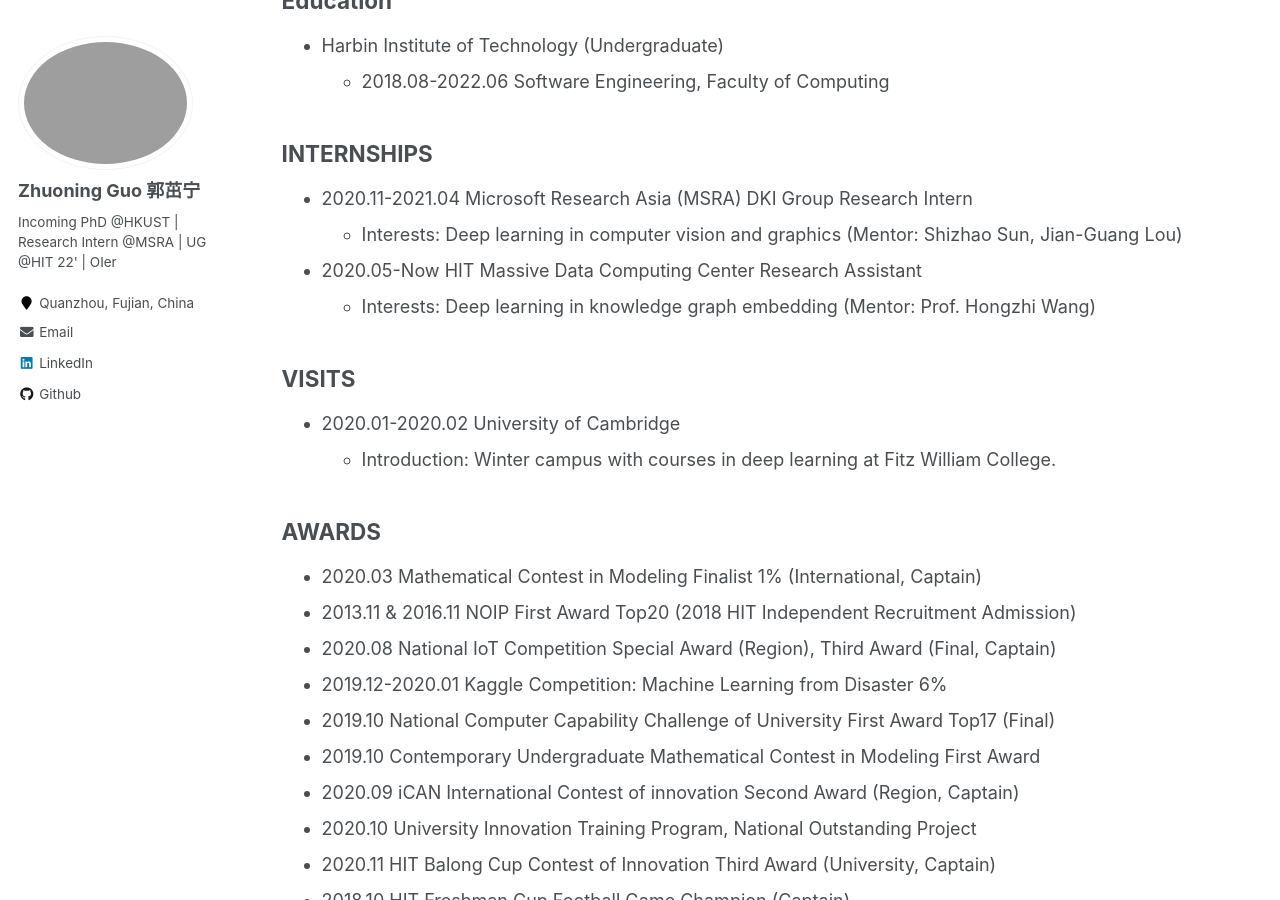
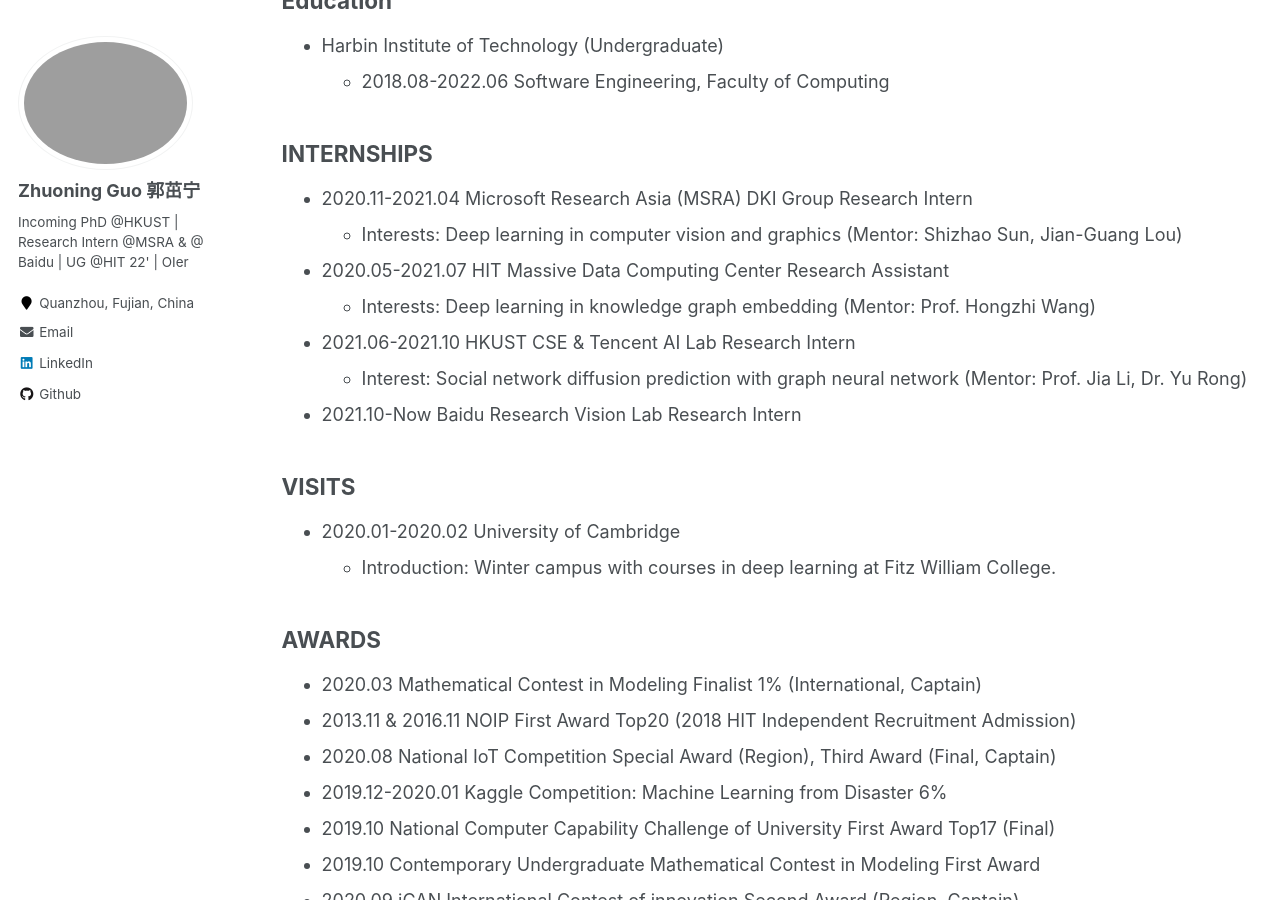
Before and after one commit to gzn00417/gzn00417.github.io, a Jekyll site: the page built from _pages/cv.md, in a window 1280 px wide and 900 px high, scrolled down 300 px. Built offline with Jekyll 4.4.1, drawn with Linux system fonts in a browser that asks for light colours.

Commit message:
Update after check in Baidu Research

```diff
--- a/_config.yml
+++ b/_config.yml
@@ -82,7 +82,7 @@
 author:
   name             : "Zhuoning Guo 郭茁宁"
   avatar           : "profile.png"
-  bio              : "Incoming PhD @HKUST | Research Intern @MSRA | UG @HIT 22' | OIer"
+  bio              : "Incoming PhD @HKUST | Research Intern @MSRA & @ Baidu | UG @HIT 22' | OIer"
   location         : "Quanzhou, Fujian, China"
   employer         :
   pubmed           :
--- a/_pages/cv.md
+++ b/_pages/cv.md
@@ -22,8 +22,11 @@
 
 - 2020.11-2021.04 Microsoft Research Asia (MSRA) DKI Group Research Intern
   - Interests: Deep learning in computer vision and graphics (Mentor: Shizhao Sun, Jian-Guang Lou)
-- 2020.05-Now HIT Massive Data Computing Center Research Assistant
+- 2020.05-2021.07 HIT Massive Data Computing Center Research Assistant
   - Interests: Deep learning in knowledge graph embedding (Mentor: Prof. Hongzhi Wang)
+- 2021.06-2021.10 HKUST CSE & Tencent AI Lab Research Intern
+  - Interest: Social network diffusion prediction with graph neural network (Mentor: Prof. Jia Li, Dr. Yu Rong)
+- 2021.10-Now Baidu Research Vision Lab Research Intern
 
 ## VISITS
 
```
Also changed, not shown: _pages/about.md (+2 -2 lines).
